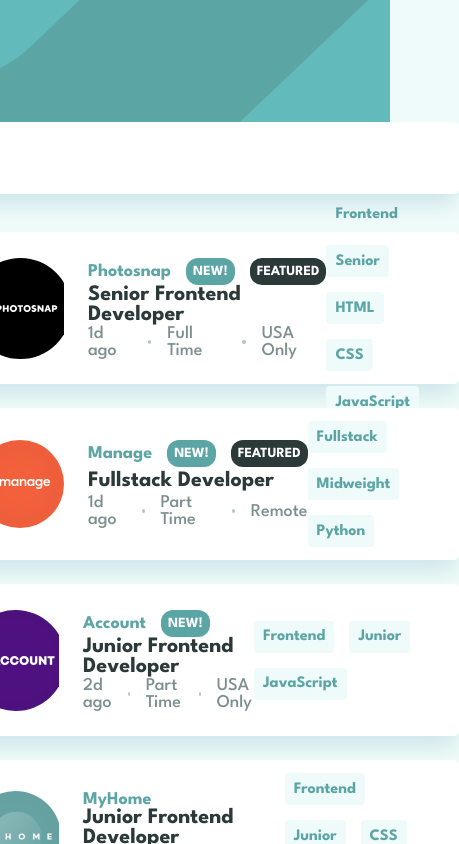
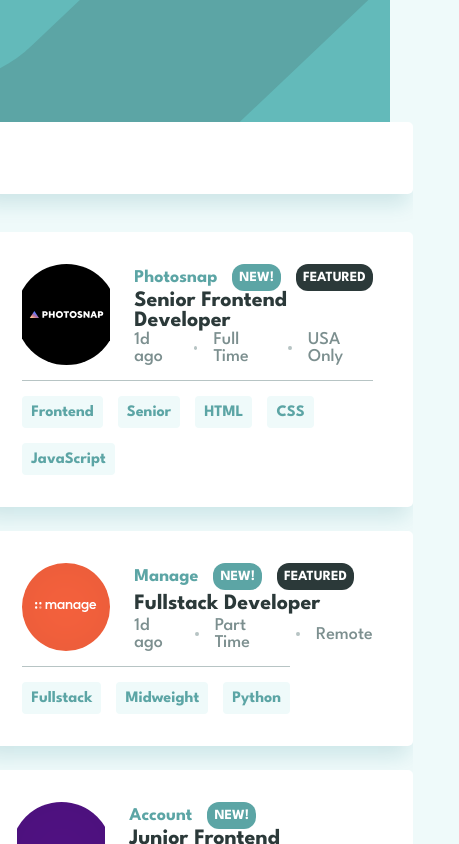
Before and after one commit to EdwinSch/react-joblisting-filters, a React (Vite) app: page / in a window 390 px wide. Shown: the top 844 px of the page, 459 px wide, since content can reach past the window. Built offline with nearby package versions, Linux system fonts and the light colour scheme.

Commit message:
style: responsive additions

```diff
--- a/src/styles/main.scss
+++ b/src/styles/main.scss
@@ -60,8 +60,7 @@
 .jobs-container {
   // border: $inspect;
   position: relative;
-  margin: 0 1.5rem;
-  margin-top: 76px;
+  margin: 76px 1.5rem;
   width: 1110px;
   display: flex;
   flex-direction: column;
@@ -142,6 +141,14 @@
   transform: scale(1.02);
 }
 
+@media screen and (max-width: 1000px) {
+  .job-wrapper {
+    height: auto;
+    flex-direction: column;
+    align-items: flex-start;
+  }
+}
+
 //--- Flags Styles
 
 .flag {
@@ -187,3 +194,11 @@
     background: $primary;
   }
 }
+
+@media screen and (max-width: 1000px) {
+  .labels-wrapper {
+    margin-top: 15px;
+    padding-top: 15px;
+    border-top: 1px solid #b7c4c4;
+  }
+}
```
